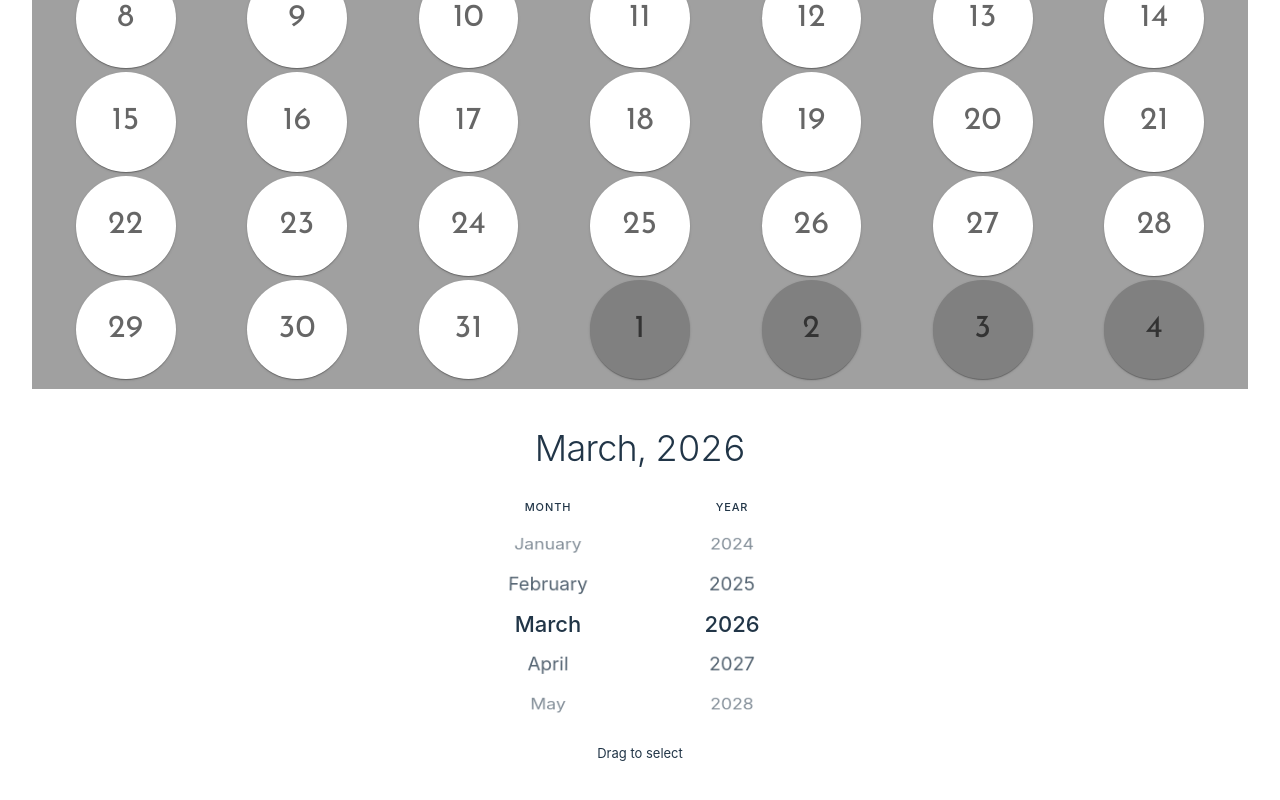
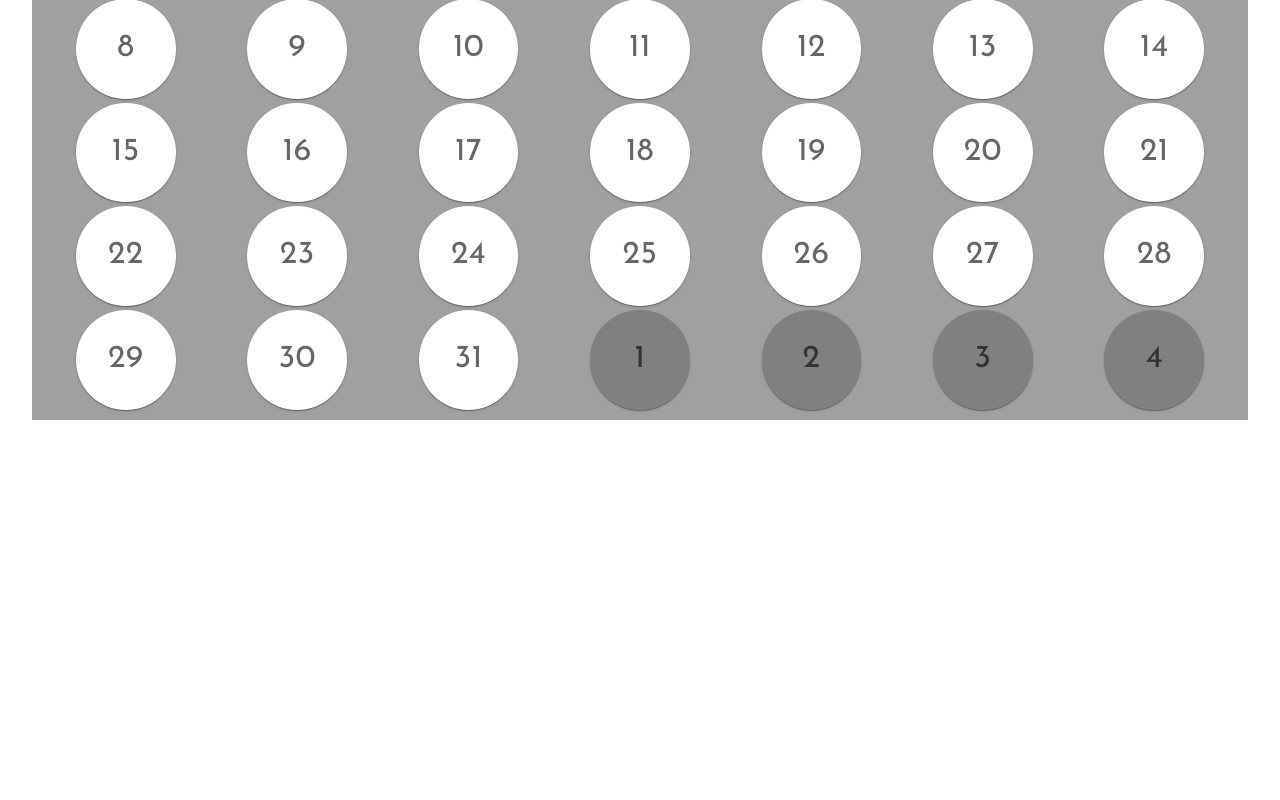
Before and after one commit to Oasis-NEU/s26-group-4, a React (Vite) app: page / in a window 1280 px wide. Shown: the part 318-1118 px from the top of the page. After the commit the page ends 800 px from the top, so only its background shows below. Built offline with nearby package versions, Linux system fonts and the light colour scheme.

Commit message:
finished time picker implementation

```diff
--- a/src/App.css
+++ b/src/App.css
@@ -97,3 +97,13 @@ body{
 .button {
   width : 175px;
 }
+
+.timePick {
+  border: 1.5px solid white;
+  background-color: black;
+  position:absolute;
+  width: 250px;
+  right:41.65%; /* centered if fullscreen, not if minimized, make width a % to fix */
+  z-index: 9;
+  visibility: hidden;
+}
--- a/src/App.jsx
+++ b/src/App.jsx
@@ -1,6 +1,5 @@
 import './App.css'
-import Calendar from './Calendar.jsx';
-import TimePicker from './TimePicker.jsx'
+import Calendar from './Calendar.jsx'
 
 function App() {
   // const [count, setCount] = useState(0)
@@ -8,7 +7,6 @@ function App() {
   return (
     <>
       <Calendar/>
-      <TimePicker/>
     </>
   )
 }
--- a/src/MonthGrid.jsx
+++ b/src/MonthGrid.jsx
@@ -3,6 +3,8 @@ import Box from '@mui/material/Box';
 import { styled } from '@mui/material/styles';
 import Paper from '@mui/material/Paper';
 import { getMonthName, getDaysInMonth, getMonthOffset, mod, isLeapYear } from './Util.jsx'
+import TimePicker from './TimePicker.jsx'
+import { useState } from 'react';
 
 const Item = styled(Paper)(({ theme }) => ({
   backgroundColor: '#fff',
@@ -16,6 +18,7 @@ const Item = styled(Paper)(({ theme }) => ({
 }));
 
 function MonthGrid(props) {
+  const [timeVisible, setTimeVisible] = useState(false);
   const date = props.date;
   const setDate = props.setDate;
   const handleClick = props.handleClick;
@@ -32,15 +35,20 @@ function MonthGrid(props) {
   return (
     //flex grow resizes cells by default if not fixed
     <Box sx={{ flexGrow: 1}}>
+      <div>
       <button onClick={() => {
         setDate(decrementMonth(date));
       }}>&lt;</button>
-      <button className={"button"}>
+      <button className={"button"} onClick={() => {
+          togglePicker(timeVisible, setTimeVisible);
+        }}>
         {getMonthName(currentMonth)} {currentYear}
       </button>
       <button onClick={() => {
         setDate(incrementMonth(date));
       }}>&gt;</button>
+      </div>
+      <TimePicker timeVisible={timeVisible} date={date} setDate={setDate}/>
       <Grid container spacing={.5} columns={7}>
         {Array.from(Array(42)).map((_, index) => (
           index >= currentMonthOffset
@@ -74,6 +82,10 @@ export function decrementMonth(date) {
           : new Date(year, month - 1, day);
 }
 
+function togglePicker(timeVisible, setTimeVisible){
+  setTimeVisible(!timeVisible);
+}
+
 function MonthCell(props){
   let day = props.day;
   let active = props.active;
--- a/src/TimePicker.jsx
+++ b/src/TimePicker.jsx
@@ -18,7 +18,7 @@ const PERSPECTIVE = 800; // CSS perspective value — lower = more dramatic 3D c
 //   onChange      — callback fired with the new index when selection changes
 //   label         — optional header text above the column
 // ============================================================
-function WheelColumn({ items, selectedIndex, onChange, label }) {
+function WheelColumn({date, items, selectedIndex, onChange, label }) {
 
   const containerRef = useRef(null);
   const isDragging = useRef(false);
@@ -107,18 +107,13 @@ function WheelColumn({ items, selectedIndex, onChange, label }) {
 
   // ============================================================
   // POINTER EVENT HANDLERS
-  //
-  // [FIX #2] We track `hasMoved` to distinguish a click (pointer
-  // down + up with no movement) from a drag. On desktop, pointer
-  // capture can swallow click events, so we handle click-to-select
-  // inside handlePointerUp when hasMoved is false.
   // ============================================================
 
   const handlePointerDown = (e) => {
     if (animFrame.current) cancelAnimationFrame(animFrame.current);
 
     isDragging.current = true;
-    hasMoved.current = false;            // [FIX #2] Reset — hasn't moved yet
+    hasMoved.current = false;
     startY.current = e.clientY;
     startOffset.current = offset;
     velocity.current = 0;
@@ -133,7 +128,7 @@ function WheelColumn({ items, selectedIndex, onChange, label }) {
 
     const dy = e.clientY - startY.current;
 
-    // [FIX #2] Mark as a drag if the pointer moved more than 3px
+    // Mark as a drag if the pointer moved more than 3px
     if (Math.abs(dy) > 3) {
       hasMoved.current = true;
     }
@@ -146,7 +141,7 @@ function WheelColumn({ items, selectedIndex, onChange, label }) {
     lastY.current = e.clientY;
     lastTime.current = now;
 
-    // [FIX #1] Clamp during drag so you can't scroll past the edges
+    // Clamp during drag so you can't scroll past the edges
     setOffset(clampOffset(startOffset.current + dy));
   };
 
@@ -154,7 +149,7 @@ function WheelColumn({ items, selectedIndex, onChange, label }) {
     if (!isDragging.current) return;
     isDragging.current = false;
 
-    // [FIX #2] If the pointer didn't move, treat it as a click.
+    // If the pointer didn't move, treat it as a click.
     // Figure out which item was clicked based on the pointer Y position.
     if (!hasMoved.current) {
       const rect = containerRef.current?.getBoundingClientRect();
@@ -186,43 +181,27 @@ function WheelColumn({ items, selectedIndex, onChange, label }) {
 
   // ============================================================
   // SCROLL WHEEL / TRACKPAD HANDLER
-  //
-  // [FIX #3] We attach a native event listener with { passive: false }
-  // so that preventDefault() actually works and stops the page from
-  // scrolling. React's onWheel is passive by default in modern browsers,
-  // which means preventDefault() is ignored.
-  //
-  // [FIX #4] We accumulate small scroll deltas and debounce the snap.
-  // Trackpads send many tiny deltaY values (1-5px each) over hundreds
-  // of milliseconds. The old code tried to snap on every single event,
-  // which meant small gestures got rounded away to nothing. Now we:
-  //   1. Accumulate deltas into scrollAccum
-  //   2. Move the wheel smoothly on every event
-  //   3. Only snap to the nearest item 150ms after scrolling stops
   // ============================================================
   useEffect(() => {
     const el = containerRef.current;
     if (!el) return;
 
     const handleWheel = (e) => {
-      e.preventDefault();   // [FIX #3] Works because { passive: false }
-      e.stopPropagation();  // [FIX #3] Prevent any parent scroll containers from scrolling
+      e.preventDefault();
+      e.stopPropagation();
 
       if (animFrame.current) cancelAnimationFrame(animFrame.current);
 
-      // [FIX #4] Accumulate the delta
       scrollAccum.current += e.deltaY;
 
-      // Apply the accumulated scroll, clamped to valid range
       const newOffset = clampOffset(
         -Math.round(-offset / ITEM_HEIGHT) * ITEM_HEIGHT - scrollAccum.current * 0.6
       );
       setOffset(newOffset);
 
-      // [FIX #4] Debounce: wait for scrolling to stop, then snap
       if (scrollTimeout.current) clearTimeout(scrollTimeout.current);
       scrollTimeout.current = setTimeout(() => {
-        scrollAccum.current = 0; // Reset accumulator
+        scrollAccum.current = 0;
         clampAndSnap(newOffset);
       }, 150);
     };
@@ -249,7 +228,6 @@ function WheelColumn({ items, selectedIndex, onChange, label }) {
           letterSpacing: "0.08em",
           color: "var(--color-text-tertiary)",
           marginBottom: 8,
-          fontFamily: "'SF Pro Text', 'SF Pro Display', -apple-system, BlinkMacSystemFont, 'Helvetica Neue', sans-serif",
         }}>
           {label}
         </div>
@@ -354,9 +332,8 @@ function WheelColumn({ items, selectedIndex, onChange, label }) {
                   transition: isDragging.current
                     ? "none"
                     : "transform 0.35s cubic-bezier(0.23, 1, 0.32, 1), opacity 0.3s ease",
-                  fontFamily: "'SF Pro Display', 'SF Pro Text', -apple-system, BlinkMacSystemFont, 'Helvetica Neue', sans-serif",
                   fontSize: isSelected ? 22 : 20,
-                  fontWeight: isSelected ? 500 : 400,
+                  fontWeight: isSelected ? 400 : 325,
                   color: isSelected ? "var(--color-text-primary)" : "var(--color-text-secondary)",
                   cursor: "pointer",
                   willChange: "transform, opacity",
@@ -372,27 +349,39 @@ function WheelColumn({ items, selectedIndex, onChange, label }) {
   );
 }
 
-
-// ============================================================
-// DATA
-// ============================================================
-const months = ["January", "February", "March", "April", "May", "June",
-                "July", "August", "September", "October", "November", "December"];
-const years = Array.from({ length: 100 }, (_, i) => String(2020 + i));
-
-
 // ============================================================
 // TimePicker
 // ============================================================
-export default function TimePicker() {
-  const [monthIdx, setMonthIdx] = useState(2);
-  const [yearIdx, setYearIdx] = useState(6);
+export default function TimePicker(props) {
+  const date = props.date;
+  const setDate = props.setDate;
 
-  const dateStr = `${months[monthIdx]}, ${years[yearIdx]}`;
+  const monthIdx = date.getMonth();
+  function setMonthIdx(month) {
+    const year = date.getFullYear();
+    const day = date.getDate();
+    setDate(new Date(year, month, day));
+  }
+//   const [monthIdx, setMonthIdx] = useState(date.getMonth());
+const months = ["January", "February", "March", "April", "May", "June",
+                "July", "August", "September", "October", "November", "December"];
+const years = Array.from({ length: 500 }, (_, i) => String(new Date().getFullYear() - 250 + i));
+const yearIdx = 250;
+function setYearIdx(year) {
+    year = years[year];
+    const month = date.getMonth();
+    const day = date.getDate();
+    setDate(new Date(year, month, day));
+}
+//   const [yearIdx, setYearIdx] = useState(50);
+  const timeVisible = props.timeVisible;
+
+  const dateStr = `${months[monthIdx]}, ${date.getFullYear()}`;
+  console.log()
 
   return (
-    <div style={{
-      fontFamily: "'SF Pro Display', 'SF Pro Text', -apple-system, BlinkMacSystemFont, 'Helvetica Neue', sans-serif",
+    <div className={"timePick"} style={{
+      visibility: `${timeVisible ? "visible" : "hidden"}`,
       maxWidth: 400,
       margin: "0 auto",
       padding: "2rem 0",
@@ -400,8 +389,8 @@ export default function TimePicker() {
       <div style={{
         textAlign: "center",
         marginBottom: 24,
-        fontSize: 36,
-        fontWeight: 300,
+        fontSize: 34,
+        fontWeight: 3200,
         letterSpacing: "-0.02em",
         color: "var(--color-text-primary)",
         fontVariantNumeric: "tabular-nums",
@@ -415,9 +404,9 @@ export default function TimePicker() {
         border: "0.5px solid var(--color-border-tertiary)",
         padding: "0 16px",
       }}>
-        <div style={{ display: "flex", gap: 0 }}>
-          <WheelColumn items={months} selectedIndex={monthIdx} onChange={setMonthIdx} label="Month" />
-          <WheelColumn items={years} selectedIndex={yearIdx} onChange={setYearIdx} label="Year" />
+        <div style={{ display: "flex", gap: 0}}>
+          <WheelColumn date={date} items={months} selectedIndex={monthIdx} onChange={setMonthIdx} label="Month" />
+          <WheelColumn date={date} items={years} selectedIndex={yearIdx} onChange={setYearIdx} label="Year" />
         </div>
       </div>
 
@@ -427,7 +416,7 @@ export default function TimePicker() {
         color: "var(--color-text-tertiary)",
         marginTop: 20,
       }}>
-        Drag to select
+        Drag, cllick, or scroll to select
       </p>
     </div>
   );
```
